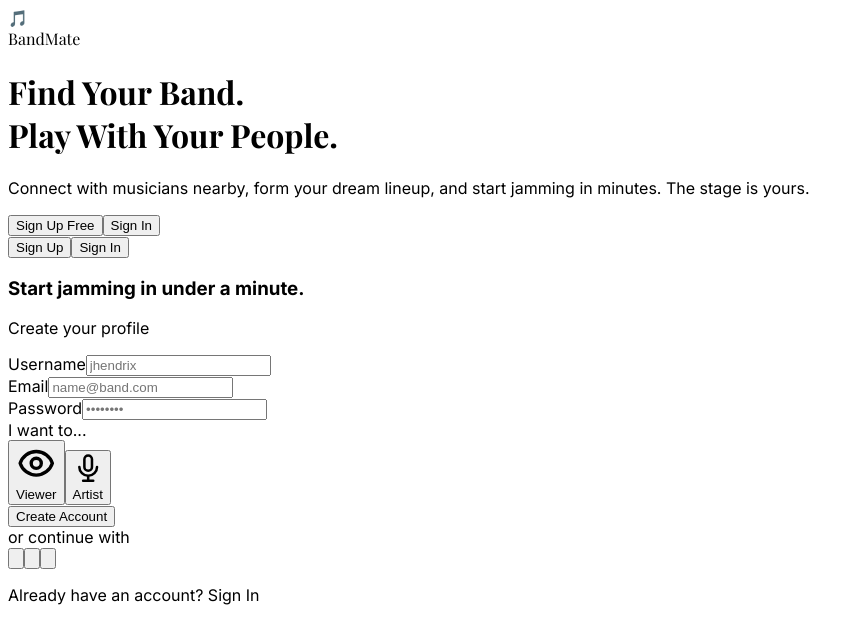
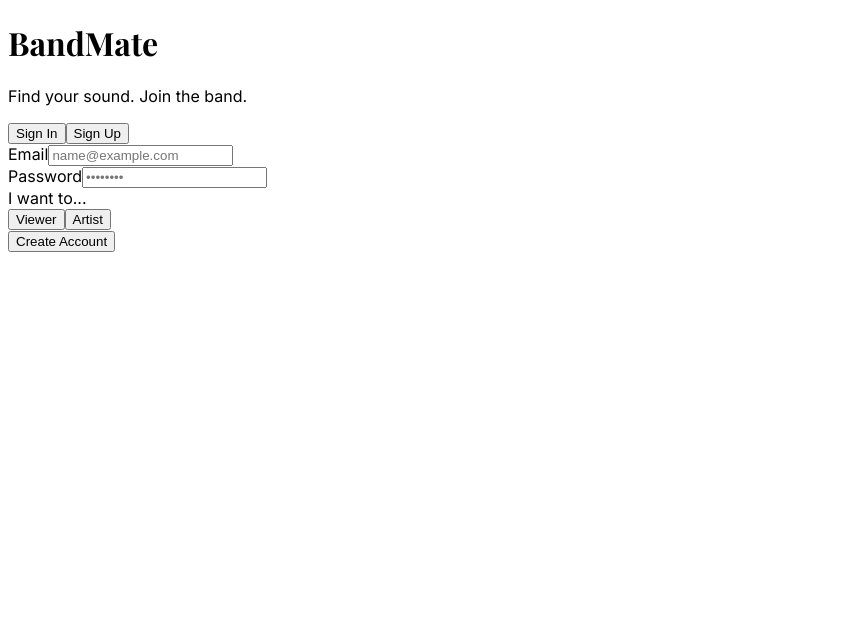
Before and after one commit to mejiasergio2002-max/BandMate, a Next.js app: page / in a window 1280 px wide. Shown: the top 644 px of the page, without its empty margins (0-864 px from the left). Built offline with nearby package versions, Linux system fonts and the light colour scheme.

Commit message:
Add sign in / sign up UI to landing page

```diff
--- a/app/page.tsx
+++ b/app/page.tsx
@@ -25,187 +25,114 @@ export default function LandingPage() {
   }, []);
 
   return (
-    <main className={`relative min-h-screen w-full ${inter.className}`}>
-      {/* Option A: CSS Background */}
+    <main className={`relative min-h-screen w-full flex items-center justify-center ${inter.className}`}>
+
+      {/* Background Image */}
       <div
         className="absolute inset-0 bg-cover bg-center"
         style={{ backgroundImage: "url('/landing.jpg')" }}
       />
+
+      {/* Dark Overlay */}
       <div className="absolute inset-0 bg-black/60" />
 
-      {/* Landing Content */}
-      <div className="relative z-10 min-h-screen flex flex-col justify-center px-6 lg:px-12 max-w-[1400px] mx-auto text-white">
+      {/* Card Container - Centered */}
+      <div className={`relative z-10 w-full max-w-[420px] px-4 transition-all duration-700 transform ${mounted ? "opacity-100 translate-y-0" : "opacity-0 translate-y-10"}`}>
 
-        {/* Grid Layout: Text Left, Card Right */}
-        <div className="grid grid-cols-1 lg:grid-cols-12 gap-12 items-center">
+        <div className="backdrop-blur-xl bg-black/40 border border-white/10 rounded-2xl shadow-2xl overflow-hidden p-6">
 
-          {/* Left Branding Text */}
-          <div className={`lg:col-span-7 space-y-8 transition-all duration-1000 ease-out transform ${mounted ? "opacity-100 translate-x-0" : "opacity-0 -translate-x-10"}`}>
-
-            {/* App Name */}
-            <div className="flex items-center gap-3 mb-4">
-              <div className="w-8 h-8 rounded-full bg-white/10 border border-white/20 flex items-center justify-center">
-                <span className="text-lg">🎵</span>
-              </div>
-              <span className={`${playfair.className} text-2xl tracking-wide font-bold`}>
+          {/* Header */}
+          <div className="text-center mb-6">
+            <h1 className={`${playfair.className} text-3xl font-bold text-white mb-2`}>
               BandMate
-              </span>
+            </h1>
+            <p className="text-sm text-gray-300 font-light">
+              Find your sound. Join the band.
+            </p>
           </div>
 
-            {/* Headline */}
-            <h1 className={`${playfair.className} text-5xl md:text-7xl font-bold leading-[1.1] tracking-tight drop-shadow-lg`}>
-              Find Your Band.<br />
-              <span className="text-white/80">Play With Your People.</span>
-            </h1>
-
-            <p className="text-lg text-gray-300 max-w-xl leading-relaxed font-light">
-              Connect with musicians nearby, form your dream lineup, and start jamming in minutes. The stage is yours.
-            </p>
-
-            {/* Buttons below headline */}
-            <div className="flex flex-wrap gap-4 pt-4">
-              <button className="px-8 py-3.5 bg-white text-black font-semibold rounded-full hover:bg-gray-100 transition-transform active:scale-95 shadow-[0_0_20px_rgba(255,255,255,0.2)]">
-                Sign Up Free
-              </button>
-              <button className="px-8 py-3.5 bg-transparent border border-white/30 text-white font-medium rounded-full hover:bg-white/10 transition-colors">
+          {/* Tabs */}
+          <div className="flex p-1 bg-white/5 rounded-lg mb-6">
+            <button
+              onClick={() => setActiveTab("signin")}
+              className={`flex-1 py-2 text-sm font-medium rounded-md transition-all ${
+                activeTab === "signin"
+                  ? "bg-white text-black shadow-sm"
+                  : "text-gray-400 hover:text-white"
+              }`}
+            >
               Sign In
             </button>
-            </div>
-          </div>
-
-          {/* Centered Auth Card */}
-          <div className={`lg:col-span-5 flex justify-center lg:justify-end transition-all duration-1000 delay-300 ease-out transform ${mounted ? "opacity-100 translate-y-0" : "opacity-0 translate-y-10"}`}>
-
-            <div className="w-full max-w-[480px] backdrop-blur-xl bg-black/40 border border-white/10 rounded-3xl shadow-2xl overflow-hidden ring-1 ring-white/5">
-
-              {/* Tabs */}
-              <div className="flex border-b border-white/10">
             <button
               onClick={() => setActiveTab("signup")}
-                  className={`flex-1 py-4 text-sm font-medium transition-colors relative ${
-                    activeTab === "signup" ? "text-white bg-white/5" : "text-gray-400 hover:text-white hover:bg-white/5"
+              className={`flex-1 py-2 text-sm font-medium rounded-md transition-all ${
+                activeTab === "signup"
+                  ? "bg-white text-black shadow-sm"
+                  : "text-gray-400 hover:text-white"
               }`}
             >
               Sign Up
-                  {activeTab === "signup" && <div className="absolute bottom-0 left-0 right-0 h-0.5 bg-white shadow-[0_0_10px_white]" />}
-                </button>
-                <button
-                  onClick={() => setActiveTab("signin")}
-                  className={`flex-1 py-4 text-sm font-medium transition-colors relative ${
-                    activeTab === "signin" ? "text-white bg-white/5" : "text-gray-400 hover:text-white hover:bg-white/5"
-                  }`}
-                >
-                  Sign In
-                  {activeTab === "signin" && <div className="absolute bottom-0 left-0 right-0 h-0.5 bg-white shadow-[0_0_10px_white]" />}
             </button>
           </div>
 
-              <div className="p-8 space-y-6">
+          {/* Form Content */}
+          <div className="space-y-4">
 
-                {/* Card Headline */}
-                <div className="text-center space-y-1">
-                  <h3 className="text-xl font-semibold text-white">
-                    Start jamming in under a minute.
-                  </h3>
-                  <p className="text-xs text-gray-400 uppercase tracking-widest">
-                    Create your profile
-                  </p>
-                </div>
-
-                {/* Input Fields */}
+            {/* Common Fields */}
             <div className="space-y-4">
-                  <div className="grid grid-cols-2 gap-4">
               <div className="space-y-1.5">
-                        <label className="text-xs text-gray-400 font-medium ml-1">Username</label>
+                <label className="text-xs text-gray-300 font-medium ml-1">Email</label>
                 <input
-                          type="text"
-                          placeholder="jhendrix"
+                  type="email"
+                  placeholder="name@example.com"
                   className="w-full bg-white/5 border border-white/10 rounded-lg px-4 py-2.5 text-white placeholder-gray-500 focus:outline-none focus:border-white/30 focus:bg-white/10 transition-all text-sm"
                 />
               </div>
-                     <div className="space-y-1.5">
-                        <label className="text-xs text-gray-400 font-medium ml-1">Email</label>
-                        <input
-                          type="email"
-                          placeholder="name@band.com"
-                          className="w-full bg-white/5 border border-white/10 rounded-lg px-4 py-2.5 text-white placeholder-gray-500 focus:outline-none focus:border-white/30 focus:bg-white/10 transition-all text-sm"
-                        />
-                     </div>
-                  </div>
 
               <div className="space-y-1.5">
-                    <label className="text-xs text-gray-400 font-medium ml-1">Password</label>
+                <label className="text-xs text-gray-300 font-medium ml-1">Password</label>
                 <input
                   type="password"
                   placeholder="••••••••"
                   className="w-full bg-white/5 border border-white/10 rounded-lg px-4 py-2.5 text-white placeholder-gray-500 focus:outline-none focus:border-white/30 focus:bg-white/10 transition-all text-sm"
                 />
               </div>
+            </div>
 
-                  {/* Role Selection - Simplified: Viewer / Artist */}
-                  <div className="space-y-2">
-                    <label className="text-xs text-gray-400 font-medium ml-1">I want to...</label>
+            {/* Sign Up Specific: Role Selection */}
+            {activeTab === "signup" && (
+              <div className="space-y-2 pt-1">
+                <label className="text-xs text-gray-300 font-medium ml-1">I want to...</label>
                 <div className="grid grid-cols-2 gap-3">
                   <button
                     onClick={() => setSelectedRole("viewer")}
-                        className={`py-3 px-4 text-sm font-medium rounded-lg border transition-all flex items-center justify-center gap-2 ${
+                    className={`py-2.5 px-4 text-sm font-medium rounded-lg border transition-all flex items-center justify-center gap-2 ${
                       selectedRole === "viewer"
-                            ? "bg-white text-black border-white shadow-lg shadow-white/10"
+                        ? "bg-white text-black border-white"
                         : "bg-transparent border-white/20 text-gray-400 hover:border-white/40 hover:text-white"
                     }`}
                   >
-                        <svg className="w-4 h-4" fill="none" stroke="currentColor" viewBox="0 0 24 24"><path strokeLinecap="round" strokeLinejoin="round" strokeWidth={2} d="M15 12a3 3 0 11-6 0 3 3 0 016 0z" /><path strokeLinecap="round" strokeLinejoin="round" strokeWidth={2} d="M2.458 12C3.732 7.943 7.523 5 12 5c4.478 0 8.268 2.943 9.542 7-1.274 4.057-5.064 7-9.542 7-4.477 0-8.268-2.943-9.542-7z" /></svg>
                     Viewer
                   </button>
                   <button
                     onClick={() => setSelectedRole("artist")}
-                        className={`py-3 px-4 text-sm font-medium rounded-lg border transition-all flex items-center justify-center gap-2 ${
+                    className={`py-2.5 px-4 text-sm font-medium rounded-lg border transition-all flex items-center justify-center gap-2 ${
                       selectedRole === "artist"
-                            ? "bg-white text-black border-white shadow-lg shadow-white/10"
+                        ? "bg-white text-black border-white"
                         : "bg-transparent border-white/20 text-gray-400 hover:border-white/40 hover:text-white"
                     }`}
                   >
-                        <svg className="w-4 h-4" fill="none" stroke="currentColor" viewBox="0 0 24 24"><path strokeLinecap="round" strokeLinejoin="round" strokeWidth={2} d="M19 11a7 7 0 01-7 7m0 0a7 7 0 01-7-7m7 7v4m0 0H8m4 0h4m-4-8a3 3 0 01-3-3V5a3 3 0 116 0v6a3 3 0 01-3 3z" /></svg>
                     Artist
                   </button>
                 </div>
               </div>
-                </div>
+            )}
 
-                {/* Primary CTA */}
-                <button className="w-full bg-gradient-to-r from-indigo-500 via-purple-500 to-pink-500 hover:from-indigo-400 hover:to-pink-400 text-white font-bold py-3.5 rounded-lg shadow-lg shadow-purple-900/30 transition-all transform hover:scale-[1.01] active:scale-[0.99]">
-                  {activeTab === 'signup' ? 'Create Account' : 'Sign In'}
+            {/* Action Button */}
+            <button className="w-full bg-white text-black font-bold py-3 rounded-lg hover:bg-gray-100 transition-transform active:scale-[0.98] mt-2">
+              {activeTab === "signup" ? "Create Account" : "Sign In"}
             </button>
 
-                {/* Divider */}
-                <div className="relative flex items-center py-2">
-                  <div className="flex-grow border-t border-white/10"></div>
-                  <span className="flex-shrink-0 mx-4 text-xs text-gray-500">or continue with</span>
-                  <div className="flex-grow border-t border-white/10"></div>
-                </div>
-
-                {/* Social Buttons */}
-                <div className="grid grid-cols-3 gap-3">
-                  <button className="flex items-center justify-center py-2.5 bg-white/5 border border-white/10 rounded-lg hover:bg-white/10 transition-colors">
-                    <svg className="w-5 h-5 text-white" fill="currentColor" viewBox="0 0 24 24"><path d="M12.48 10.92v3.28h7.84c-.24 1.84-.853 3.187-1.787 4.133-1.147 1.147-2.933 2.4-6.053 2.4-4.827 0-8.6-3.893-8.6-8.72s3.773-8.72 8.6-8.72c2.6 0 4.507 1.027 5.907 2.347l2.307-2.307C18.747 1.44 16.133 0 12.48 0 5.867 0 .533 5.347.533 12S5.867 24 12.48 24c3.44 0 6.04-1.133 8.147-3.253 2.147-2.147 2.813-5.013 2.813-7.307 0-.52-.053-1.04-.147-1.52h-10.81z"/></svg>
-                  </button>
-                  <button className="flex items-center justify-center py-2.5 bg-white/5 border border-white/10 rounded-lg hover:bg-white/10 transition-colors">
-                    <svg className="w-5 h-5 text-white" fill="currentColor" viewBox="0 0 24 24"><path d="M17.05 20.28c-.98.95-2.05.88-3.08.4-1.09-.5-2.08-.48-3.24.02-1.44.62-2.2.44-3.06-.4C2.79 15.25 3.51 7.59 9.05 7.31c1.35.07 2.29.74 3.08.8 1.18-.82 3.05-.55 3.05-.55.6.01 2.28.16 3.36 1.74-2.71 1.66-2.27 5.92.54 7.11-.56 1.55-1.33 3.08-2.03 3.87zm-1.85-13.9c.56-1.52.22-3.81-1.63-5.24-1.6 1.18-2.34 3.49-1.66 5.14 1.63.14 2.84-.86 3.29.1z"/></svg>
-                  </button>
-                  <button className="flex items-center justify-center py-2.5 bg-white/5 border border-white/10 rounded-lg hover:bg-white/10 transition-colors">
-                    <svg className="w-5 h-5 text-white" fill="currentColor" viewBox="0 0 24 24"><path d="M24 12.073c0-6.627-5.373-12-12-12s-12 5.373-12 12c0 5.99 4.388 10.954 10.125 11.854v-8.385H7.078v-3.47h3.047V9.43c0-3.007 1.79-4.669 4.533-4.669 1.312 0 2.686.235 2.686.235v2.953H15.83c-1.491 0-1.956.925-1.956 1.874v2.25h3.328l-.532 3.47h-2.796v8.385C19.612 23.027 24 18.062 24 12.073z"/></svg>
-                  </button>
-                </div>
-
-                {/* Footer Text */}
-                <div className="text-center pt-2">
-                  <p className="text-sm text-gray-400">
-                    {activeTab === 'signup' ? 'Already have an account?' : "Don't have an account?"} <span className="text-white font-medium cursor-pointer hover:underline" onClick={() => setActiveTab(activeTab === 'signup' ? 'signin' : 'signup')}>{activeTab === 'signup' ? 'Sign In' : 'Sign Up'}</span>
-                  </p>
-                </div>
-
-              </div>
-            </div>
           </div>
 
         </div>
```
Lines whose indentation alone changed are shown as unchanged.
